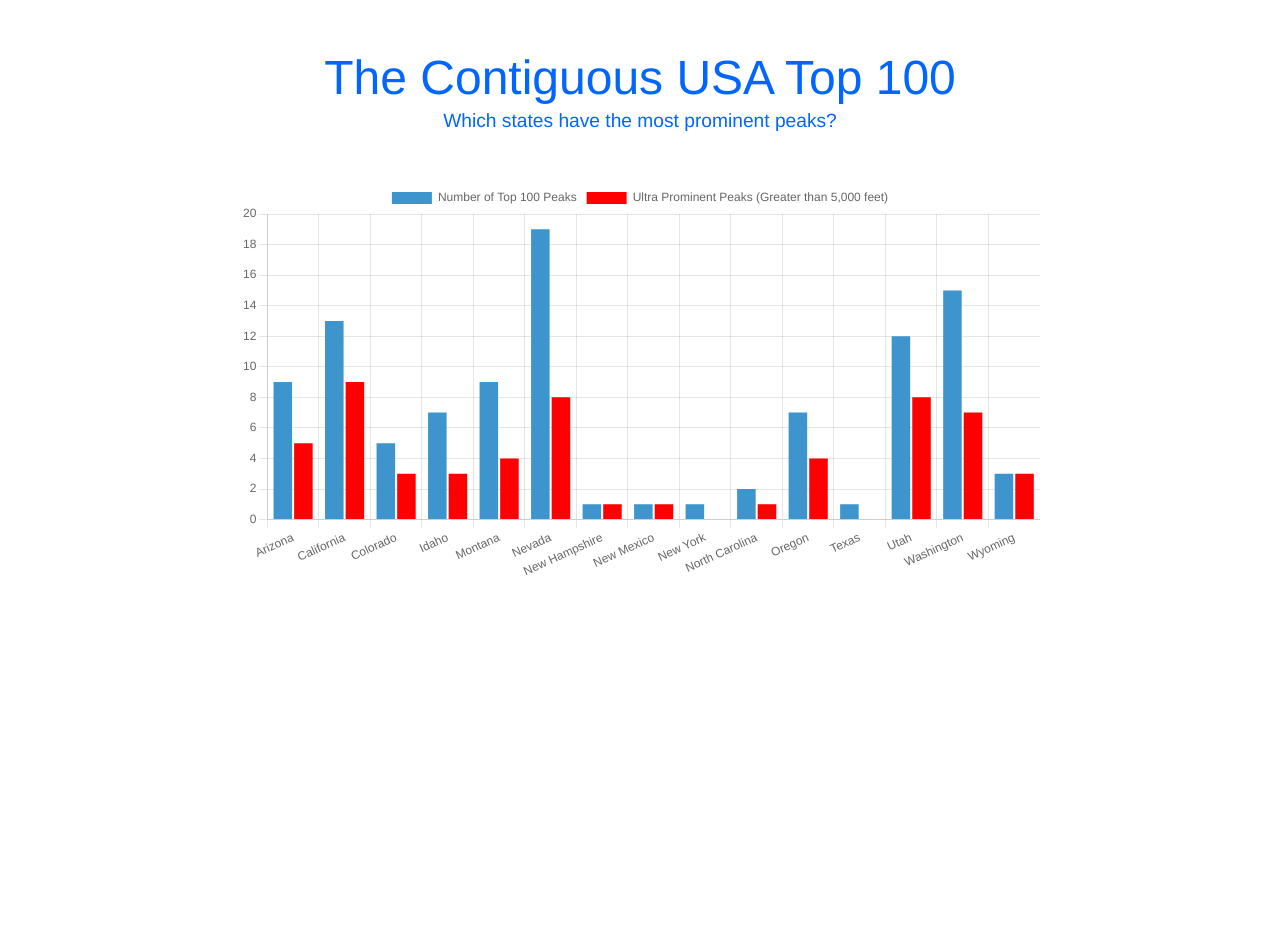
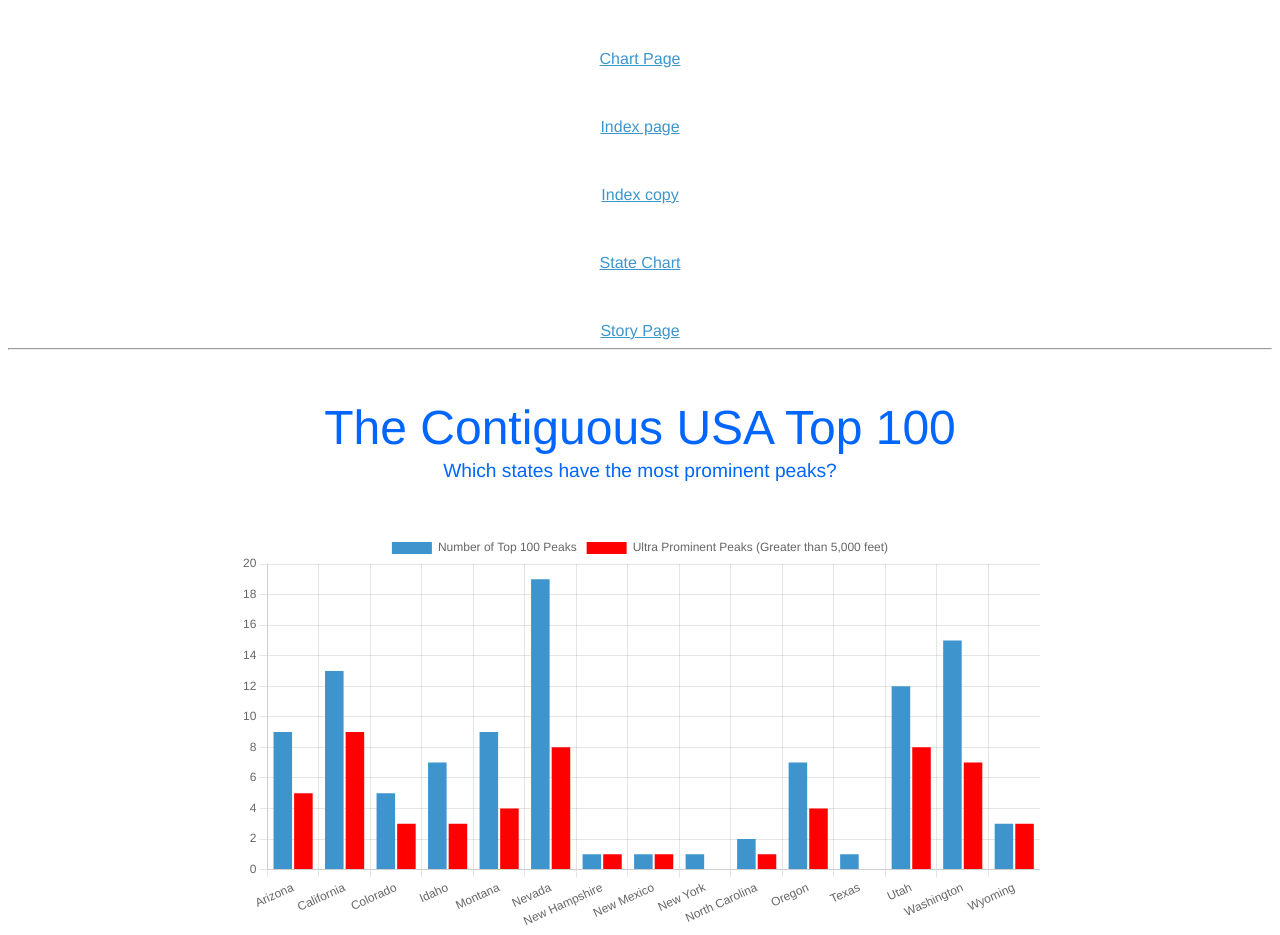
Before and after one commit to jserfass/Internet_Map, a plain HTML site: page INTERNET_MAP/statechart.html in a window 1280 px wide. Before the commit the page ends 800 px from the top, so only its background shows below. Drawn offline with nearby package versions, Linux system fonts and the light colour scheme.

Commit message:
navigation tag

```diff
--- a/INTERNET_MAP/statechart.html
+++ b/INTERNET_MAP/statechart.html
@@ -6,6 +6,14 @@
     <link rel="stylesheet" type="text/css" href="statechart.css">
   </head>
   <body>
+    <nav>
+      <a href="chart.html">Chart Page</a>
+      <a href="index.html">Index page</a>
+      <a href="index - Copy.html">Index copy</a>
+      <a href="statechart.html">State Chart</a>
+      <a href="story.html">Story Page</a>
+    </nav>
+    <hr/>
     <div class="wrapper">
       <h1>The Contiguous USA Top 100</h1>
       <h2>Which states have the most prominent peaks?</h2>
```
